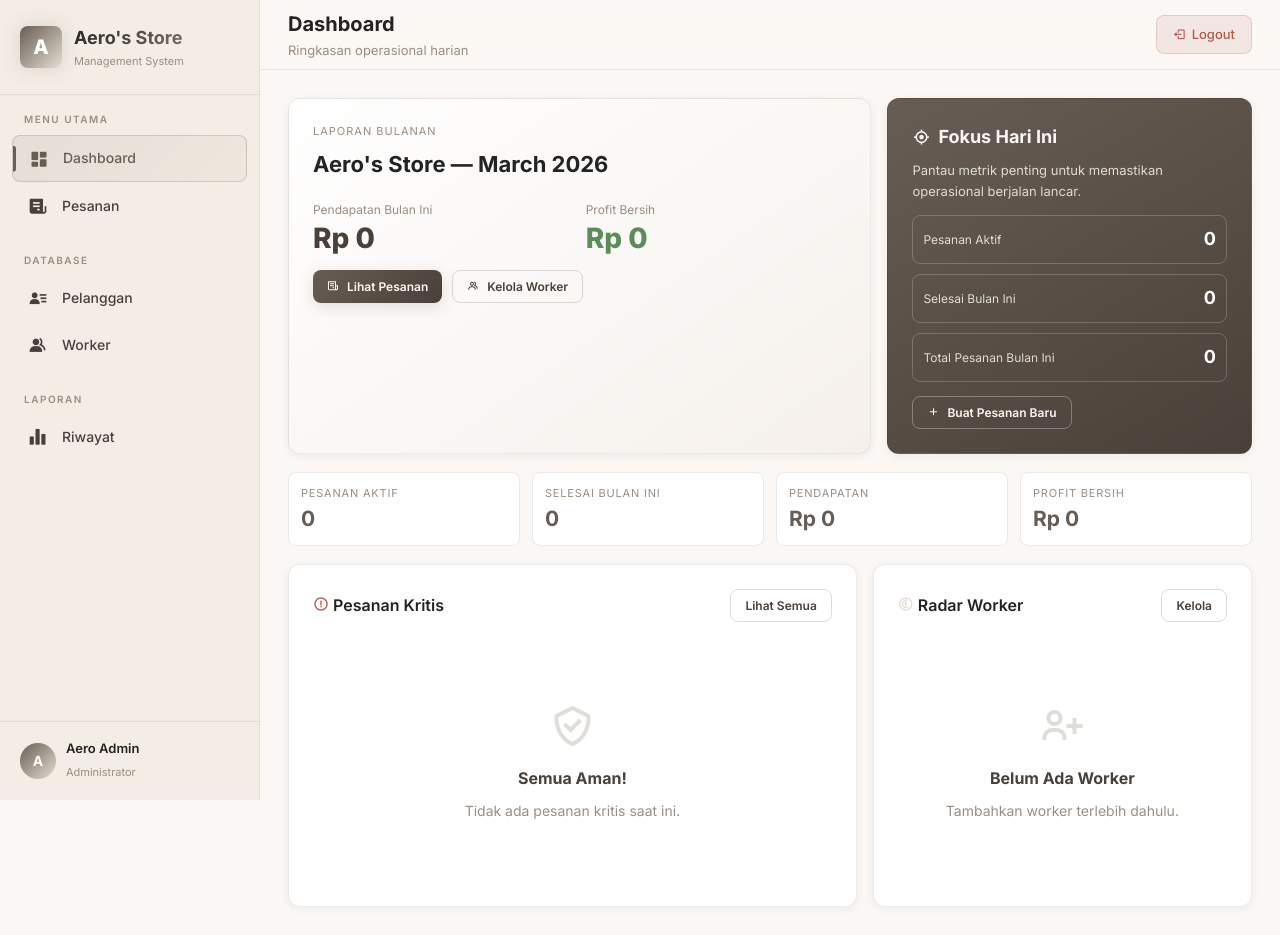
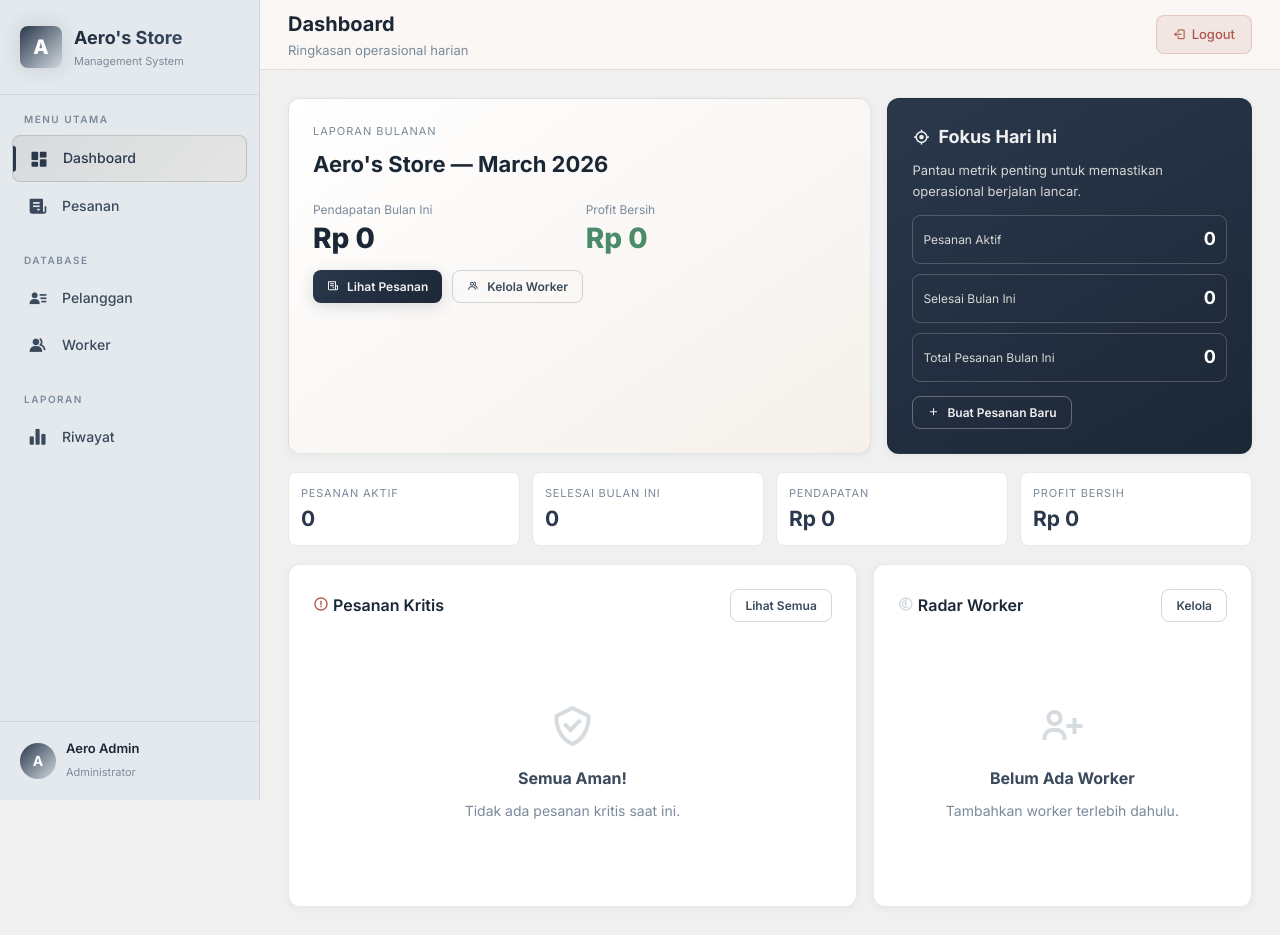
Before and after one commit to noeel0723/nicole-store-website, a PHP site: page /aero/ in a window 1280 px wide. Run offline with PHP 8.4, Linux system fonts and the light colour scheme; a user stored in the database is signed in; data that the repository does not hold is empty.

Commit message:
update colour palette and back button

```diff
--- a/assets/css/style.css
+++ b/assets/css/style.css
@@ -9,52 +9,52 @@
    CSS Variables / Tokens
    ============================================ */
 :root {
-    /* Milk Palette */
-    --milk: #FBF7F4;
-    --oat: #E5DED2;
-    --taupe: #A39382;
-    --mocha: #685D54;
-    --charcoal: #232323;
+    /* The Blues Palette */
+    --ice: #F0F0F0;
+    --silver: #D1D9DF;
+    --steel: #A0B2C2;
+    --navy: #2A384C;
+    --charcoal: #1C2736;
 
     /* Primary */
-    --primary: var(--mocha);
-    --primary-light: #7D7168;
-    --primary-dark: #4A4039;
-    --primary-glow: rgba(104, 93, 84, 0.18);
+    --primary: var(--navy);
+    --primary-light: #3D5068;
+    --primary-dark: #1C2736;
+    --primary-glow: rgba(42, 56, 76, 0.16);
 
     /* Accent */
-    --accent: var(--oat);
-    --accent-light: var(--taupe);
-    --accent-glow: rgba(163, 147, 130, 0.24);
+    --accent: var(--silver);
+    --accent-light: var(--steel);
+    --accent-glow: rgba(160, 178, 194, 0.22);
 
     /* Background */
-    --bg-dark: var(--milk);
+    --bg-dark: var(--ice);
     --bg-card: #FFFFFF;
-    --bg-card-hover: #F5F0EB;
-    --bg-sidebar: #F3EDE6;
-    --bg-input: #F8F4F0;
-    --bg-glass: rgba(251, 247, 244, 0.88);
+    --bg-card-hover: #E8ECF0;
+    --bg-sidebar: #E4E9ED;
+    --bg-input: #F5F6F8;
+    --bg-glass: rgba(240, 240, 240, 0.90);
 
     /* Text */
     --text-primary: var(--charcoal);
-    --text-secondary: #4A4039;
-    --text-muted: #9B8E82;
+    --text-secondary: #3A4A5C;
+    --text-muted: #7B8A9A;
 
     /* Status Colors */
-    --success: #5B8C5A;
-    --warning: #C0A062;
-    --danger: #B05A4A;
-    --info: #6889A0;
-    --purple: #8B7BA0;
+    --success: #4A8C6A;
+    --warning: #C09A52;
+    --danger: #B0564A;
+    --info: #5B88A6;
+    --purple: #7B7BA6;
 
     /* Border */
-    --border: rgba(104, 93, 84, 0.12);
-    --border-light: rgba(104, 93, 84, 0.22);
+    --border: rgba(42, 56, 76, 0.11);
+    --border-light: rgba(42, 56, 76, 0.20);
 
     /* Shadows */
-    --shadow-sm: 0 2px 8px rgba(35, 35, 35, 0.06);
-    --shadow-md: 0 8px 24px rgba(35, 35, 35, 0.10);
-    --shadow-lg: 0 16px 40px rgba(35, 35, 35, 0.14);
+    --shadow-sm: 0 2px 8px rgba(28, 39, 54, 0.05);
+    --shadow-md: 0 8px 24px rgba(28, 39, 54, 0.09);
+    --shadow-lg: 0 16px 40px rgba(28, 39, 54, 0.13);
     --shadow-glow: 0 0 24px var(--primary-glow);
 
     /* Sizing */
@@ -486,8 +486,8 @@ img {
 }
 
 .dashboard-focus-card {
-    background: linear-gradient(150deg, var(--primary) 0%, #4A4039 100%);
-    color: #FBF7F4;
+    background: linear-gradient(150deg, var(--primary) 0%, var(--primary-dark) 100%);
+    color: #F0F0F0;
 }
 
 .dashboard-focus-card h3 {
@@ -799,7 +799,7 @@ table tbody tr:last-child td {
 
 .btn-primary {
     background: linear-gradient(135deg, var(--primary), var(--primary-dark));
-    color: #FBF7F4;
+    color: #F0F0F0;
     box-shadow: 0 4px 15px var(--primary-glow);
 }
 
@@ -808,13 +808,13 @@ table tbody tr:last-child td {
 }
 
 .btn-success {
-    background: linear-gradient(135deg, var(--success), #4A7A49);
-    color: #FBF7F4;
+    background: linear-gradient(135deg, var(--success), #3A7A5A);
+    color: #F0F0F0;
 }
 
 .btn-danger {
     background: linear-gradient(135deg, var(--danger), #8C3E32);
-    color: #FBF7F4;
+    color: #F0F0F0;
 }
 
 .btn-outline {
@@ -1856,13 +1856,13 @@ textarea.form-control {
 
 .filter-tab.active {
     background: var(--primary);
-    color: #FBF7F4;
+    color: #F0F0F0;
     border-color: var(--primary);
 }
 
 .filter-tab.active .ft-count {
     background: rgba(255,255,255,0.2);
-    color: #FBF7F4;
+    color: #F0F0F0;
 }
 
 .ft-count {
--- a/helpers.php
+++ b/helpers.php
@@ -122,8 +122,8 @@ function paymentLabel($status) {
 }
 
 function workerStatusBadge($activeOrders) {
-    if ($activeOrders == 0) return '<span class="badge badge-success">Available</span>';
-    return '<span class="badge badge-danger">Not Available</span>';
+    // Workers can take multiple orders simultaneously
+    return '<span class="badge badge-success">Available</span>';
 }
 
 function isCurrentPage($page) {
--- a/pages/dashboard.php
+++ b/pages/dashboard.php
@@ -92,7 +92,7 @@ $totalOrdersThisMonth = $db->query("SELECT COUNT(*) FROM orders WHERE MONTH(crea
                     <strong><?= $totalOrdersThisMonth ?></strong>
                 </div>
             </div>
-            <a href="index.php?page=order_form" class="btn btn-outline btn-sm" style="border-color:rgba(255,255,255,0.3); color:#FBF7F4;">
+            <a href="index.php?page=order_form" class="btn btn-outline btn-sm" style="border-color:rgba(255,255,255,0.3); color:#F0F0F0;">
                 <i class='bx bx-plus'></i> Buat Pesanan Baru
             </a>
         </div>
```
Also changed, not shown: pages/order_detail.php (+6 -5 lines), pages/order_form.php (+4 -5 lines).
